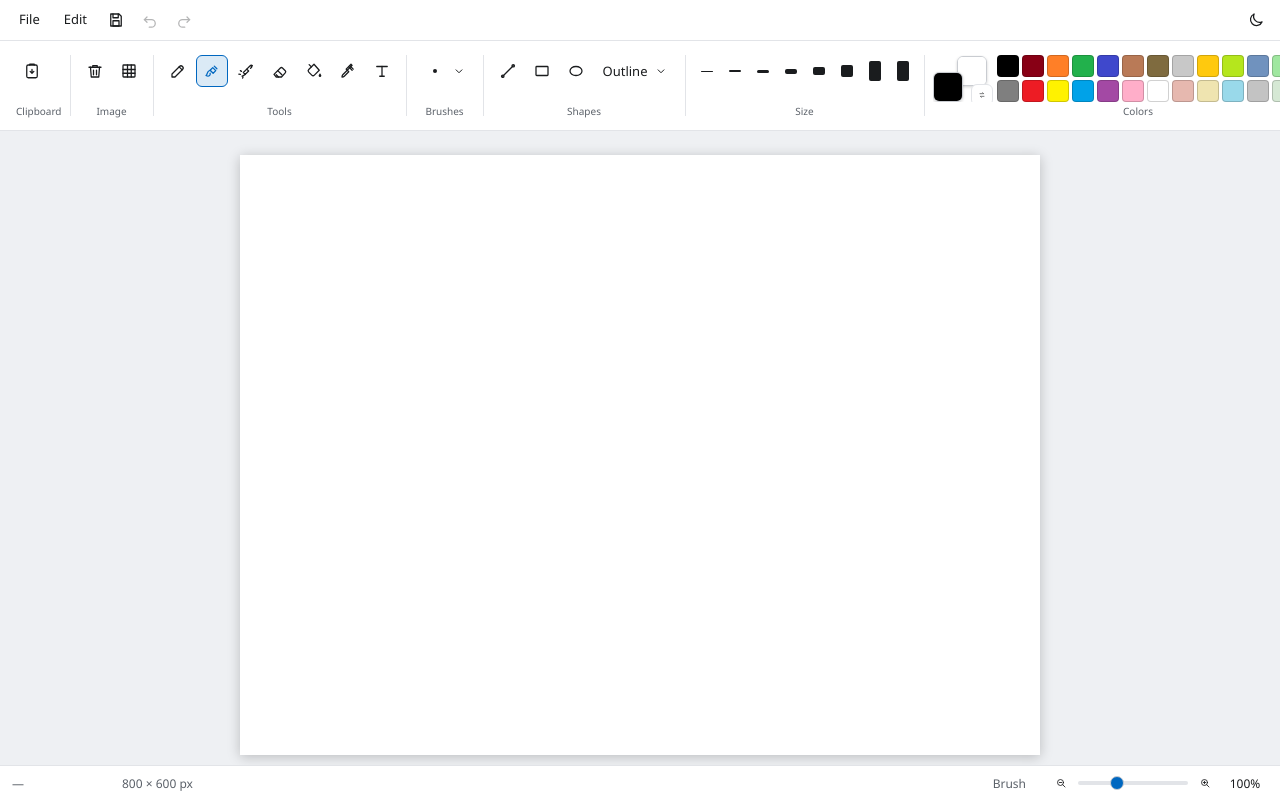
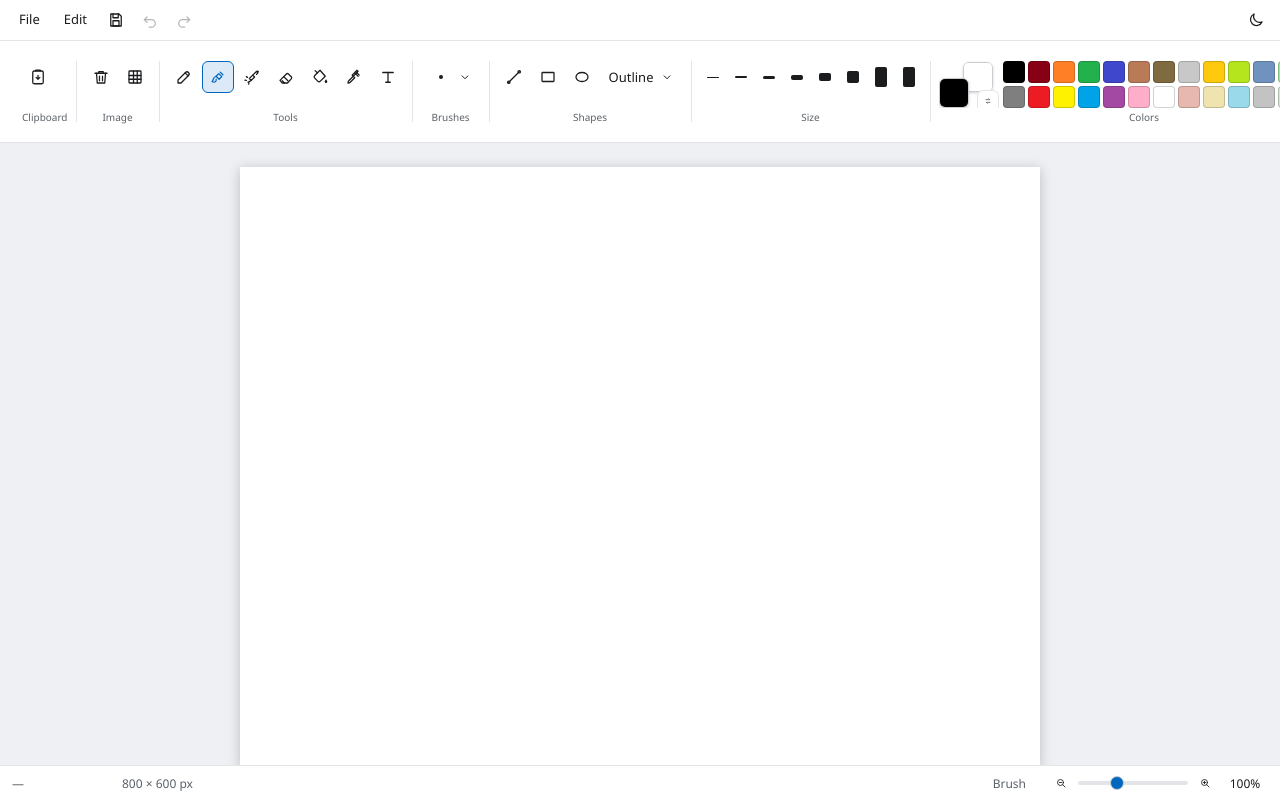
Before and after one commit to ftobler/farbtopf, a React (Vite) app: page / in a window 1280 px wide. Built offline with nearby package versions, Linux system fonts and the light colour scheme.

Commit message:
Increase ribbon bar height further

```diff
--- a/src/index.css
+++ b/src/index.css
@@ -114,8 +114,8 @@ textarea {
   justify-content: space-between;
   gap: 16px;
   flex-wrap: wrap;
-  min-height: 74px;
-  padding: 14px 16px;
+  min-height: 96px;
+  padding: 20px 22px;
   background: var(--surface);
   border-bottom: 1px solid var(--border);
   overflow-x: auto;
```
